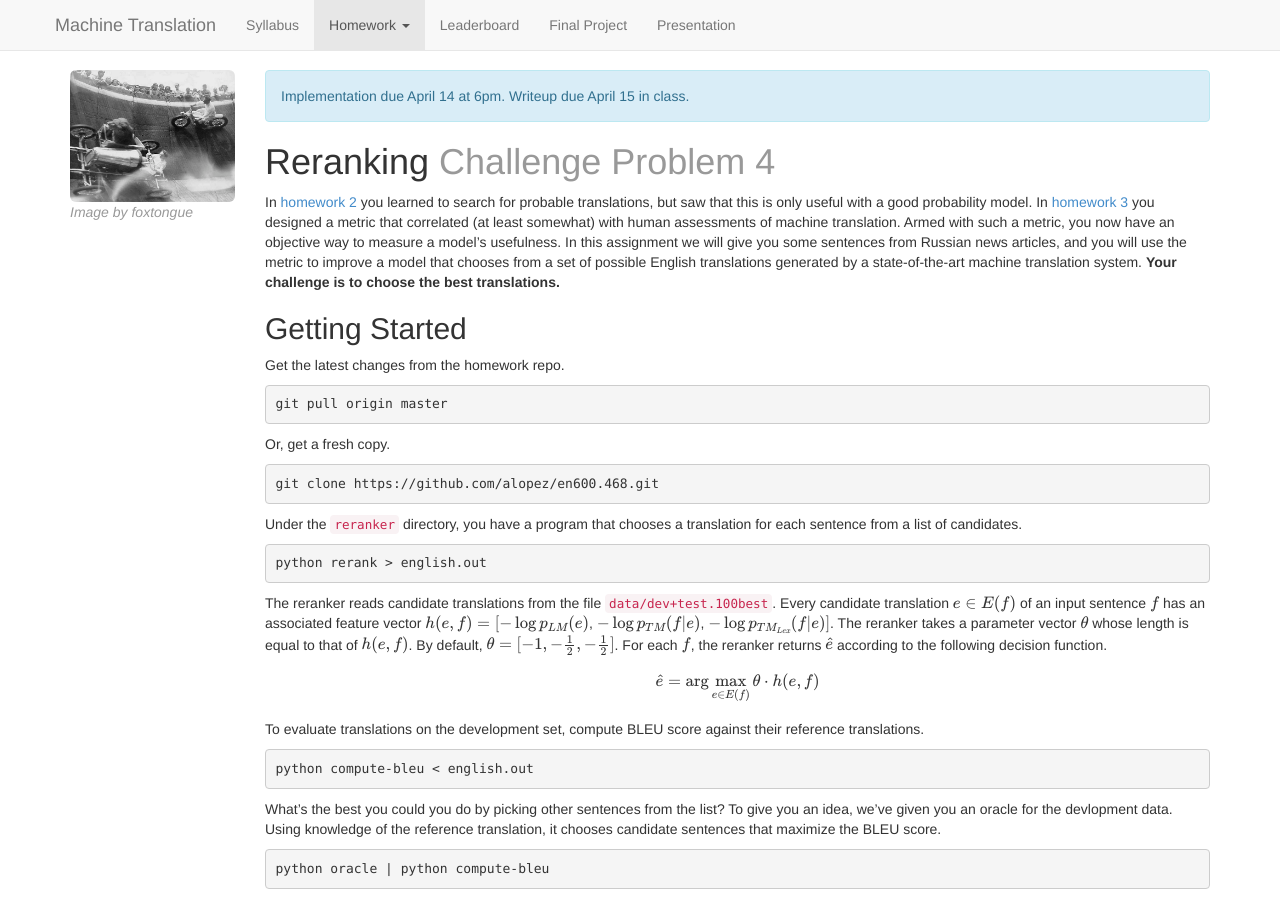
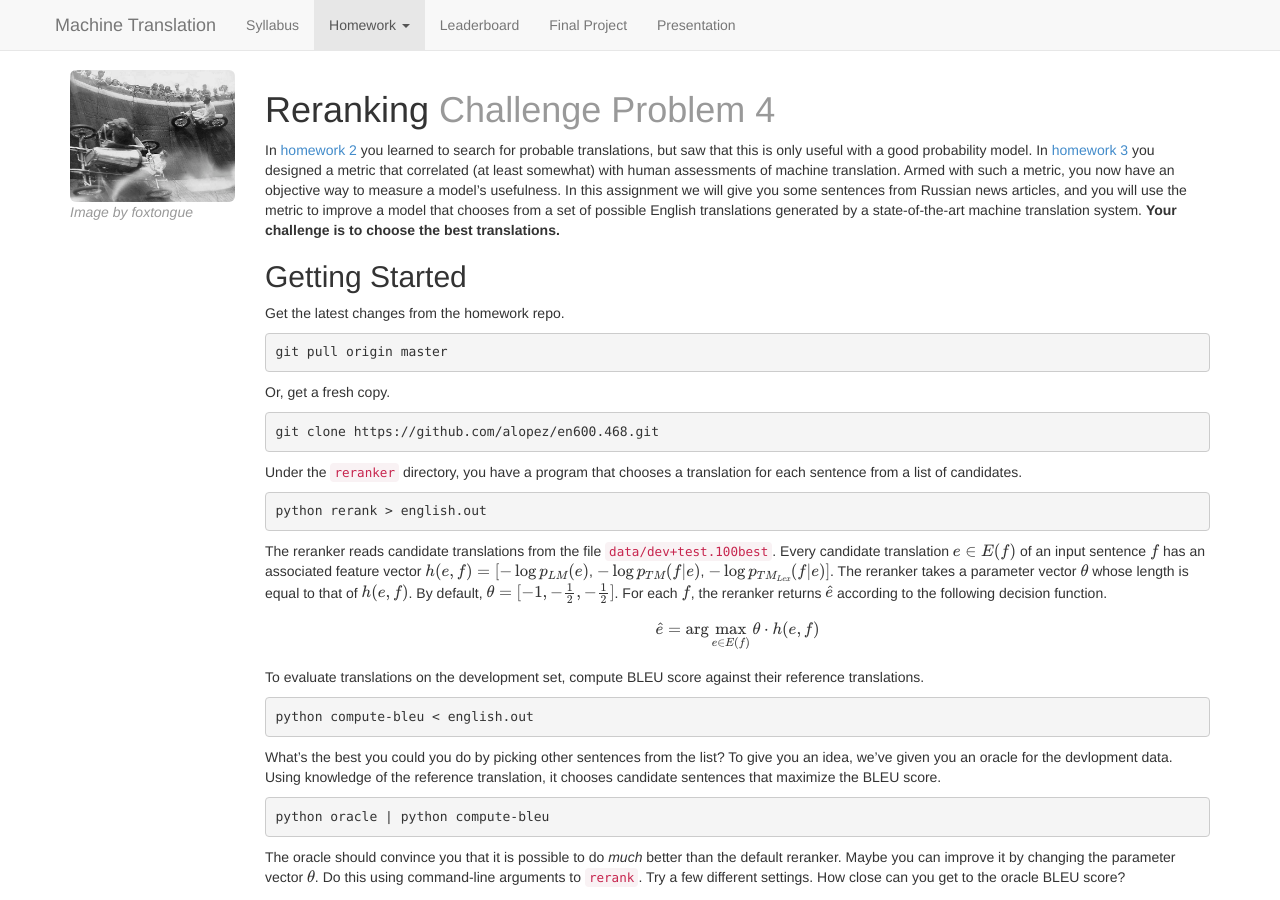
Before and after one commit to mt-class/jhu, a Jekyll site: the page built from hw4.md, in a window 1280 px wide and 900 px high. Built offline with Jekyll 4.4.1, drawn with Linux system fonts in a browser that asks for light colours; nearby versions of some CDN libraries; formulas are drawn with MathJax 3.

```diff
--- a/hw4.md
+++ b/hw4.md
@@ -6,11 +6,6 @@
 title: Homework 4 | Reranking
 active_tab: homework
 ---
-
-<div class="alert alert-info">
-  Implementation due April 14 at 6pm.
-  Writeup due April 15 in class.
-</div>
 
 Reranking <span class="text-muted">Challenge Problem 4</span>
 ==============================================================
```
Also changed, not shown: index.md (+3 -3 lines).
